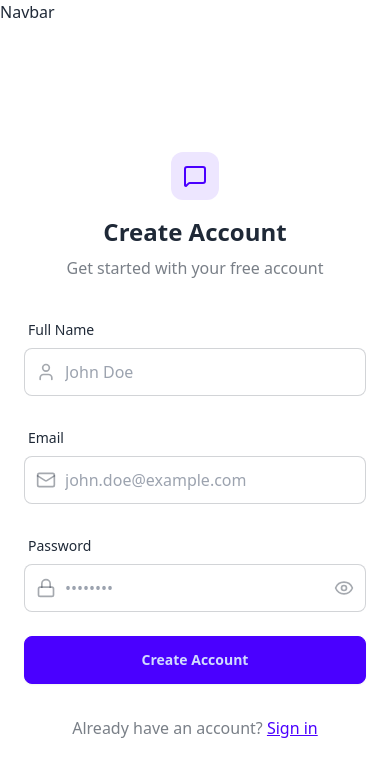
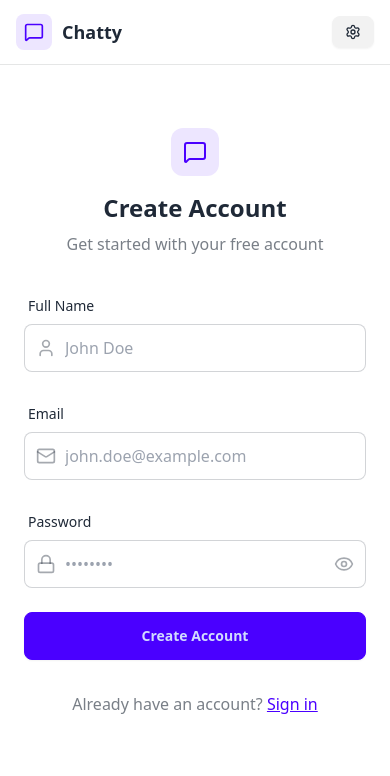
Before and after one commit to jntolentino/chatter, a React (Vite) app in the folder frontend/: page /signup in a window 390 px wide. Shown: the top 776 px of the page. Built offline with nearby package versions, Linux system fonts and the light colour scheme; no server answers.

Commit message:
feat: implement Navbar component with authentication links and layout

```diff
--- a/frontend/src/components/Navbar.jsx
+++ b/frontend/src/components/Navbar.jsx
@@ -1,5 +1,58 @@
+import { Link } from "react-router-dom";
+import { useAuthStore } from "../store/useAuthStore";
+import { LogOut, MessageSquare, Settings, User } from "lucide-react";
+
 const Navbar = () => {
-  return <div>Navbar</div>;
+  const { logout, authUser } = useAuthStore();
+
+  return (
+    <header
+      className="bg-base-100 border-b border-base-300 fixed w-full top-0 z-40
+    backdrop-blur-lg bg-base-100/80"
+    >
+      <div className="container mx-auto px-4 h-16">
+        <div className="flex items-center justify-between h-full">
+          <div className="flex items-center gap-8">
+            <Link
+              to="/"
+              className="flex items-center gap-2.5 hover:opacity-80 transition-all"
+            >
+              <div className="size-9 rounded-lg bg-primary/10 flex items-center justify-center">
+                <MessageSquare className="w-5 h-5 text-primary" />
+              </div>
+              <h1 className="text-lg font-bold">Chatty</h1>
+            </Link>
+          </div>
+
+          <div className="flex items-center gap-2">
+            <Link
+              to={"/settings"}
+              className={`
+              btn btn-sm gap-2 transition-colors
+
+              `}
+            >
+              <Settings className="w-4 h-4" />
+              <span className="hidden sm:inline">Settings</span>
+            </Link>
+
+            {authUser && (
+              <>
+                <Link to={"/profile"} className={`btn btn-sm gap-2`}>
+                  <User className="size-5" />
+                  <span className="hidden sm:inline">Profile</span>
+                </Link>
+
+                <button className="flex gap-2 items-center" onClick={logout}>
+                  <LogOut className="size-5" />
+                  <span className="hidden sm:inline">Logout</span>
+                </button>
+              </>
+            )}
+          </div>
+        </div>
+      </div>
+    </header>
+  );
 };
-
 export default Navbar;
--- a/frontend/src/store/useAuthStore.js
+++ b/frontend/src/store/useAuthStore.js
@@ -1,6 +1,7 @@
 import { create } from "zustand";
 import { axiosInstance } from "../lib/axios.js";
 import toast from "react-hot-toast";
+import axios from "axios";
 
 export const useAuthStore = create((set) => ({
   authUser: null,
@@ -34,4 +35,14 @@
       set({ isSigningUp: false });
     }
   },
+
+  logout: async () => {
+    try {
+      await axiosInstance.post("/auth/logout");
+      set({ authUser: null });
+      toast.success("Logged out successfully!");
+    } catch (error) {
+      toast.error("Error logging out");
+    }
+  },
 }));
```
